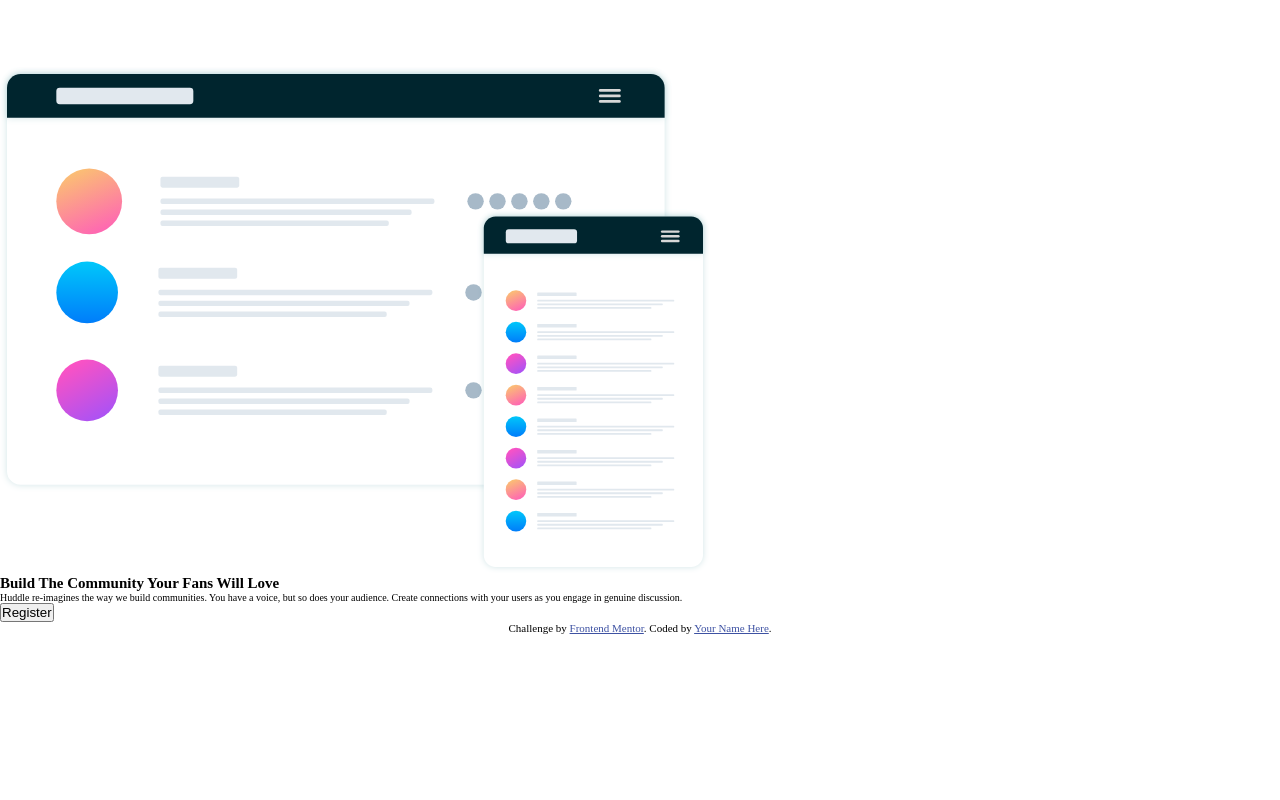
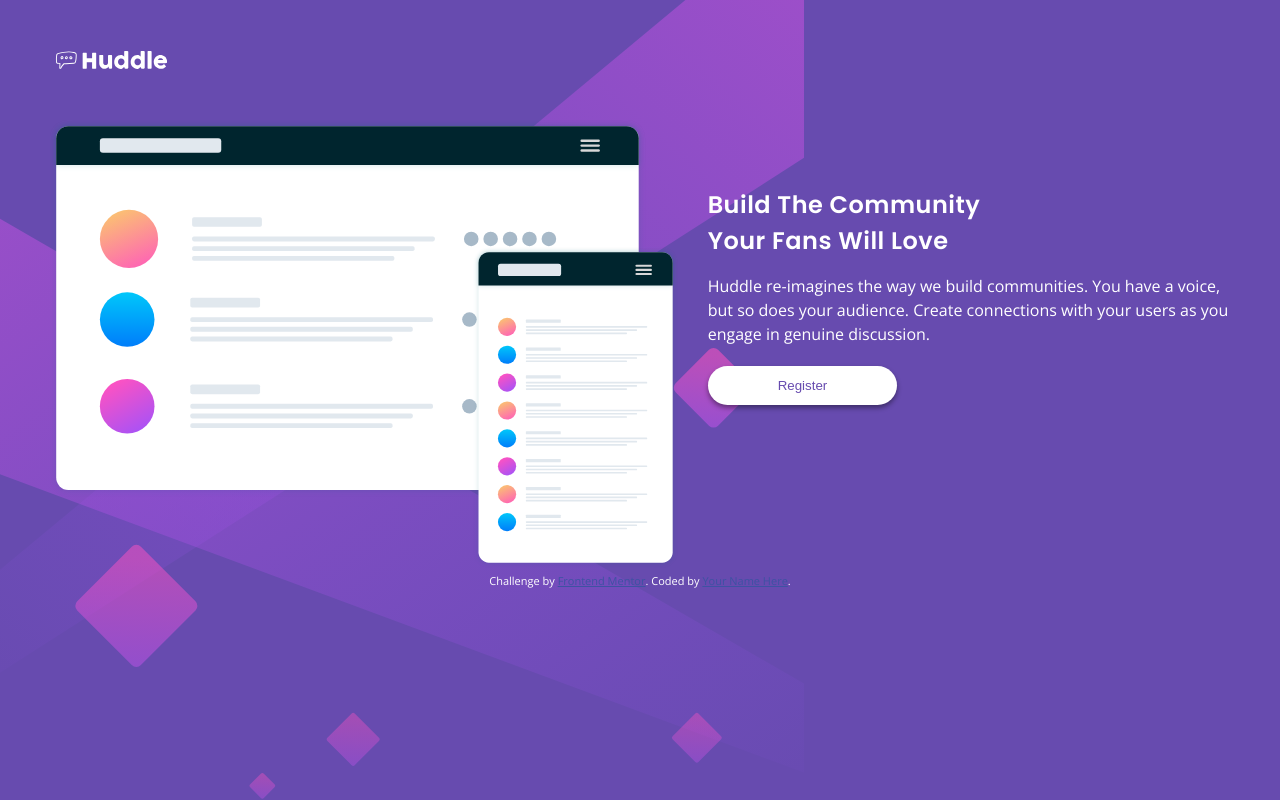
Before and after one commit to Dev-Elo-1505/Huddle-Landing-Page, a plain HTML site: page huddle-landing-page-with-single-introductory-section-master/index.html in a window 1280 px wide. Drawn offline with nearby package versions, Linux system fonts and the light colour scheme.

Commit message:
Build UI

```diff
--- a/huddle-landing-page-with-single-introductory-section-master/index.html
+++ b/huddle-landing-page-with-single-introductory-section-master/index.html
@@ -22,14 +22,16 @@
   <body>
     <main>
       <div class="container">
-        <div class="logo">
-          <img src="./images/logo.svg" alt="Huddle Logo" />
-        </div>
-        <div class="img-container">
-          <img src="./images/illustration-mockups.svg" alt="Message Mockup" />
+        <div>
+          <div class="logo">
+            <img src="./images/logo.svg" alt="Huddle Logo" />
+          </div>
+          <div class="img-container">
+            <img src="./images/illustration-mockups.svg" alt="Message Mockup" />
+          </div>
         </div>
         <div class="text">
-          <h2>Build The Community Your Fans Will Love</h2>
+          <h2>Build The Community<br> Your Fans Will Love</h2>
           <p>
             Huddle re-imagines the way we build communities. You have a voice,
             but so does your audience. Create connections with your users as you
--- a/huddle-landing-page-with-single-introductory-section-master/style.css
+++ b/huddle-landing-page-with-single-introductory-section-master/style.css
@@ -1,11 +1,82 @@
+@import url('https://fonts.googleapis.com/css2?family=Open+Sans&family=Poppins:wght@400;600&display=swap');
+
 html {
-    font-size: 62.5%;
+  font-size: 62.5%;
 }
 
-* {
-    margin: 0;
-    padding: 0;
-    box-sizing: border-box;
+*,
+*::after,
+*::before {
+  margin: 0;
+  padding: 0;
+  box-sizing: border-box;
+}
+
+body {
+  background: hsl(257, 40%, 49%) url("./images/bg-mobile.svg");
+  background-repeat: no-repeat;
+  /* background-position: left; */
+  background-attachment: fixed;
+  background-size: contain;
+  color: #fff;
+  text-align: center;
+  min-height: 100vh;
+  font-size: 1.6rem;
+  font-family: "Open Sans", sans-serif;
+}
+
+h1, h2, h3, h4, h5, h6 {
+    font-family: Poppins, sans-serif;
+}
+
+.container {
+    padding: 2rem;
+}
+
+.logo {
+  display: flex;
+  justify-content: flex-start;
+}
+
+.logo img {
+  width: 120px;
+  height: 120px;
+}
+
+.img-container {
+    max-width: 400px;
+    margin: auto;
+}
+
+.img-container img {
+    width: 100%;
+}
+
+.text {
+    margin-top: 2rem;
+    line-height: 1.5;
+}
+
+.btn {
+    cursor: pointer;
+    outline: none;
+    border: none;
+    color: hsl(257, 40%, 49%);
+    padding: 1.2rem 7rem;
+    background-color: #fff;
+    border-radius: 20px;
+    margin-top: 2rem;
+    box-shadow: 0 3px 5px rgba(0,0,0,0.4) ;
+    transition: all .3s ease-in-out;
+}
+
+.btn:hover {
+    background-color: hsl(300, 69%, 71%);
+    color: #fff;
+}
+
+.btn:active {
+    transform: scale(98%);
 }
 
 .attribution {
@@ -15,3 +86,30 @@ html {
 .attribution a {
   color: hsl(228, 45%, 44%);
 }
+
+@media screen and (min-width: 900px) {
+    body {
+        text-align: left;
+    }
+
+    .container {
+        display: flex;
+        align-items: center;
+        gap: 3rem;
+        padding: 0 5rem;
+    }
+
+    .img-container {
+        max-width: 1000px;
+        margin: 0;
+    }
+
+    .text {
+        width: 50%;
+    }
+
+    h1, h2, h3, h4, h5, h6 {
+        letter-spacing: 0.5px;
+        margin-bottom: 1.5rem;
+    }
+}
```
